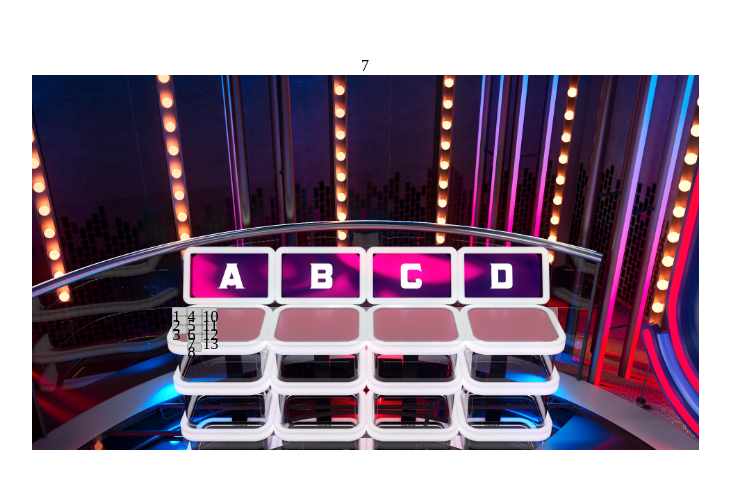
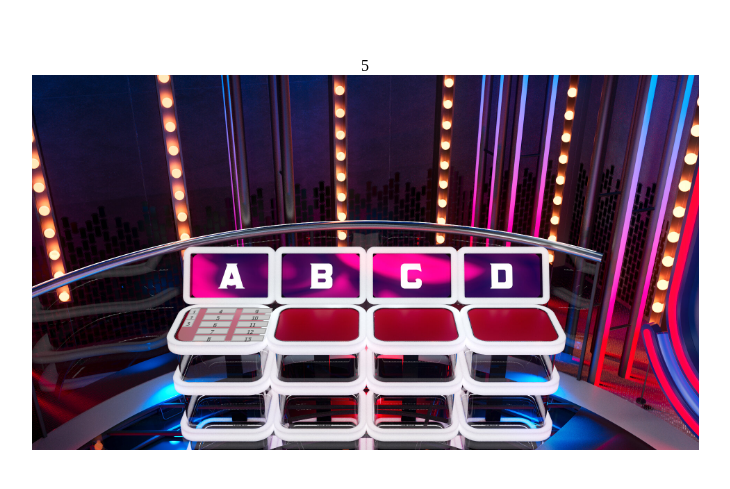
Before and after one commit to selcet/money-stack-poc, a React (Create React App) app: page / in a window 1280 px wide. Shown: the part 147-636 px from the top of the page, without its empty margins (275-1005 px from the left). Built offline with nearby package versions, Linux system fonts and the light colour scheme.

Commit message:
LH-46672: [MDL POC] money stacks in one layer with perspective

```diff
--- a/src/digital-table/bet-place/bet-place.component.tsx
+++ b/src/bet-place/bet-place.component.tsx
@@ -1,9 +1,9 @@
 import React from 'react';
 import { PureComponent, ReactNode } from 'react';
 
-import { createChunks } from '../../utils/chunk';
+import { createChunks } from '../utils/chunk';
 
-import { MoneyStack } from '../money-stack/money-stack.component';
+import { MoneyStack } from './money-stack/money-stack.component';
 
 import './bet-place.scss';
 
@@ -29,34 +29,46 @@ export class BetPlace extends PureComponent<BetPlaceProps> {
       'mdl-mp-bet-place',
       `mdl-mp-bet-place_${angle} mdl-mp-bet-place_${type}`
     );
+    // eslint-disable-next-line
     const layers = createChunks(allMoney, 13);
 
     return (
       <div className={classes}>
         <div className="mdl-mp-bet-place__layers">
-          {layers.map(this.renderLayer)}
+          {layers.map((moneyStacks, index) => {
+            return this.renderLayer(moneyStacks, index);
+          })}
         </div>
       </div>
     )
   }
 
-  private readonly renderLayer = (layerMoney: string[]): ReactNode => {
-    const left = layerMoney.slice(0, 3);
-    const center = layerMoney.slice(3, 8);
-    const right = layerMoney.slice(9, 14);
+  private readonly renderLayer = (moneyStacks: string[], index: number): ReactNode => {
+    const left = moneyStacks.slice(0, 3);
+    const center = moneyStacks.slice(3, 8);
+    const right = moneyStacks.slice(8, 13);
+    const classes = classNames('mdl-mp-bet-place__layer', `mdl-mp-bet-place__layer_${index + 1}`);
 
     return (
-      <div className="mdl-mp-bet-place__layer">
+      <div className={classes} key={index}>
         <div className="mdl-mp-bet-place__column mdl-mp-bet-place__column_left">
-          {left.map(amount => <MoneyStack amount={amount}/>)}
+          {this.renderMoneyStack(left)}
         </div>
         <div className="mdl-mp-bet-place__column mdl-mp-bet-place__column_center">
-          {center.map(amount => <MoneyStack amount={amount}/>)}
+          {this.renderMoneyStack(center)}
         </div>
         <div className="mdl-mp-bet-place__column mdl-mp-bet-place__column_right">
-          {right.map(amount => <MoneyStack amount={amount}/>)}
+          {this.renderMoneyStack(right)}
         </div>
       </div>
     )
   }
+
+  private renderMoneyStack(moneyStack: string[]): ReactNode {
+    return moneyStack.map((amount, index) =>
+      <div className="mdl-mp-bet-place__money-stack" key={index}>
+        <MoneyStack amount={amount}/>
+      </div>
+    );
+  }
 }
--- /dev/null
+++ b/src/bet-place/bet-place.scss
@@ -0,0 +1,79 @@
+.mdl-mp-bet-place {
+  width: 100%;
+  height: 100%;
+
+  &__layers {
+    position: relative;
+    width: 100%;
+    height: 100%;
+    display: flex;
+    flex-wrap: wrap;
+    flex-direction: column-reverse;
+  }
+
+  &__layer {
+    $increment: 1;
+
+    background-color: rgba(255, 255, 255, 0.4);
+    box-sizing: border-box;
+    //border: 1px solid #0000007a;
+    border-radius: 0.4375em 0.5625em 0.5625em 0.5625em;
+    display: flex;
+    flex-basis: 100%;
+    justify-content: space-between;
+    transform: rotateX(10deg) skew(-23deg) translate(0.5625em, 0);
+
+    //TODO:cssToFix need fix for each next layer of stacks
+    & + &:nth-child(n+1) {
+      $increment: $increment * 2;
+      $value: (#{$increment} + 0.625em);
+
+      position: absolute;
+      bottom: 0;
+      left: 0;
+      transform: translateY(-(#{$value}));
+    }
+  }
+
+  &__column {
+    display: flex;
+    flex-wrap: wrap;
+    flex-direction: column;
+
+    &_left {
+      flex-basis: 10%;
+
+      .mdl-mp-bet-place__money-stack {
+        //width: 130%;
+        width: 100%;
+        height: 0.375em;
+        //transform: rotate(90deg);
+        transform-origin: bottom;
+      }
+    }
+
+    &_center,
+    &_right {
+      flex-basis: 35%;
+
+      .mdl-mp-bet-place__money-stack {
+        margin-bottom: 0.1875em;
+
+        &:last-child {
+          margin-bottom: 0;
+        }
+      }
+    }
+  }
+
+  &__money-stack {
+    width: 100%;
+    height: 0.25em;
+  }
+
+  &_A {
+    .mdl-mp-bet-place__layers {
+      perspective: 4.375em; // 70px
+    }
+  }
+}
--- /dev/null
+++ b/src/bet-place/money-stack/money-stack.scss
@@ -0,0 +1,11 @@
+.mdl-mp-money-stack {
+  width: 100%;
+  height: 100%;
+  background-color: #c7c7c7;
+  border: 0.0625em solid #a7a7a7;
+  border-radius: 0.125em;
+  display: flex;
+  align-items: center;
+  justify-content: center;
+  font-size: 40%;
+}
--- a/src/digital-table/bet-place/bet-place.scss
+++ /dev/null
@@ -1,25 +0,0 @@
-.mdl-mp-bet-place {
-  &__layers {
-    position: relative;
-    display: flex;
-    flex-wrap: wrap;
-    flex-direction: column-reverse;
-  }
-
-  &__layer {
-    $increment: 1;
-
-    display: flex;
-    flex-basis: 100%;
-
-    & + &:nth-child(n+1) {
-      $increment: $increment * 2;
-      $value: (#{$increment} + 10px);
-
-      position: absolute;
-      bottom: 0;
-      left: 0;
-      transform: translateY(-(#{$value}));
-    }
-  }
-}
--- a/src/digital-table/digital-table.component.tsx
+++ /dev/null
@@ -1,23 +0,0 @@
-import React from 'react';
-import { PureComponent } from 'react';
-
-import { createMockArray } from '../utils/mock-array';
-
-import { BetPlace, BetPlaceType } from './bet-place/bet-place.component';
-
-import './digital-table.scss';
-
-export class DigitalTable extends PureComponent {
-  render() {
-    const moneyAmount = createMockArray(1, 13);
-
-    return (
-      <div className="mdl-mp-digital-table">
-        <BetPlace type={BetPlaceType.A} allMoney={moneyAmount} angle="45"/>
-        {/*<BetPlace type={BetPlaceType.B} allMoney={moneyAmount} angle="0"/>*/}
-        {/*<BetPlace type={BetPlaceType.C} allMoney={moneyAmount} angle="0"/>*/}
-        {/*<BetPlace type={BetPlaceType.D} allMoney={moneyAmount} angle="-45"/>*/}
-      </div>
-    )
-  }
-}
--- a/src/digital-table/digital-table.scss
+++ /dev/null
@@ -1,5 +0,0 @@
-.mdl-mp-digital-table {
-  width: 100%;
-  height: 100%;
-  background-color: #cccccc85;
-}
--- a/src/digital-table/money-stack/money-stack.scss
+++ /dev/null
@@ -1,7 +0,0 @@
-.mdl-mp-money-stack {
-  width: 13px;
-  height: 7px;
-  background-color: #c7c7c7;
-  border: 1px solid #a7a7a7;
-  border-radius: 2px;
-}
--- a/src/game-area/game-area.component.tsx
+++ b/src/game-area/game-area.component.tsx
@@ -1,8 +1,10 @@
 import * as React from 'react';
 import { PureComponent } from 'react';
+import { BetPlace, BetPlaceType } from '../bet-place/bet-place.component';
 
 import { assertNever } from '../utils/asserts';
-import { DigitalTable } from '../digital-table/digital-table.component';
+
+import { createMockArray } from '../utils/mock-array';
 
 import './game-area.scss';
 
@@ -15,11 +17,12 @@ export class MdlPocGameArea extends PureComponent<MdlPocGameArea.Props> {
       'mdl-mp-game-area',
       perspectiveViewToClassName(perspectiveView)
     );
+    const moneyAmount = createMockArray(1, 13);
 
     return (
       <div className={classes}>
-        <div className="mdl-mp-game-area__digital-table">
-          <DigitalTable/>
+        <div className="mdl-mp-game-area__bet-place">
+          <BetPlace type={BetPlaceType.A} allMoney={moneyAmount} angle="45"/>
         </div>
       </div>
     );
--- a/src/game-area/game-area.scss
+++ b/src/game-area/game-area.scss
@@ -1,21 +1,21 @@
 .mdl-mp-game-area {
   position: relative;
   width: 100%;
-  max-width: 667px;
+  max-width: 41.6875em;
   height: 100%;
-  max-height: 375px;
+  max-height: 23.4375em;
   background-color: #f1f1f1;
   background-position: center center;
   background-repeat: no-repeat;
   background-size: contain;
   transition: background-image 700ms ease-in-out;
 
-  &__digital-table {
+  &__bet-place {
     position: absolute;
-    bottom: 29%;
-    left: 21%;
-    width: 58%;
-    height: 34px;
+    bottom: 28.9%;
+    left: 21.4%;
+    width: 12.5%;
+    height: 2.15em;
   }
 
   &_view-top-betting {
--- a/src/index.scss
+++ b/src/index.scss
@@ -9,3 +9,7 @@ body,
 #root {
   height: 100%;
 }
+
+#root {
+  font-size: 16px;
+}
```
Also changed, not shown: src/bet-place/money-stack/money-stack.component.tsx (renamed from src/digital-table/money-stack/money-stack.component.tsx).
